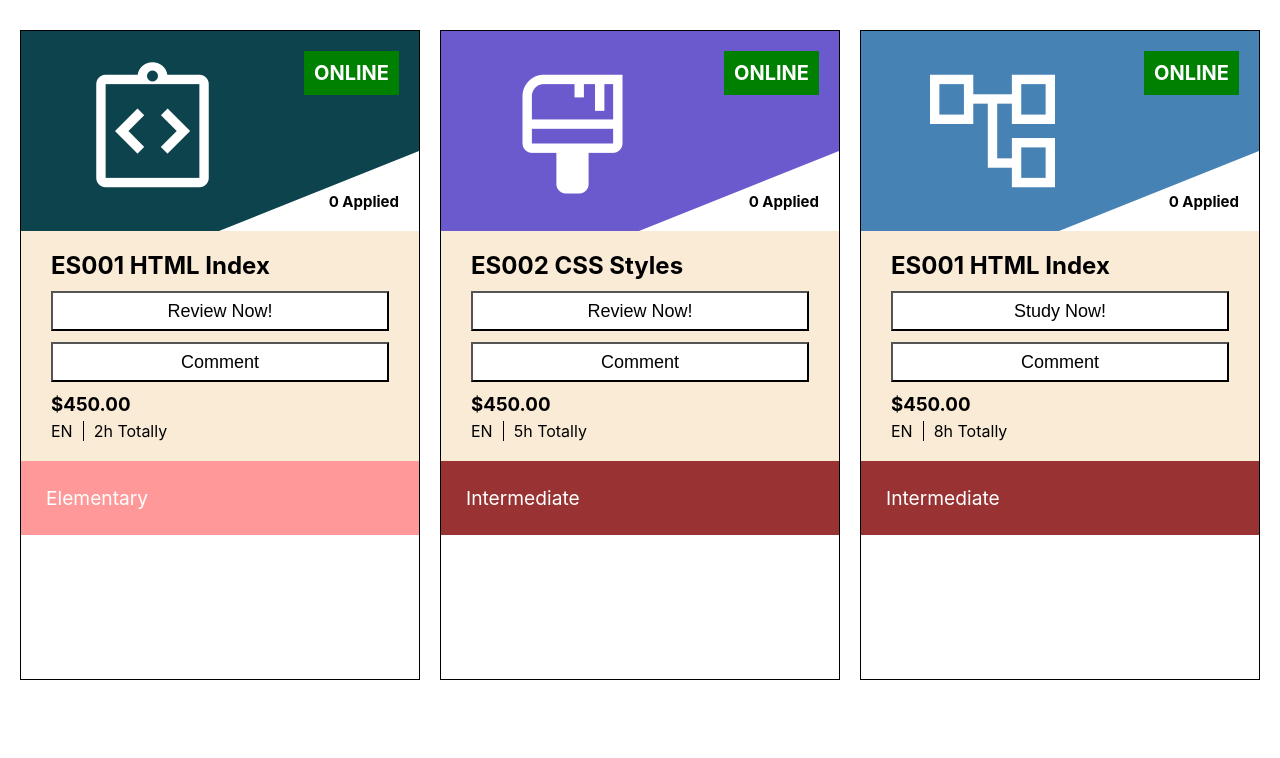
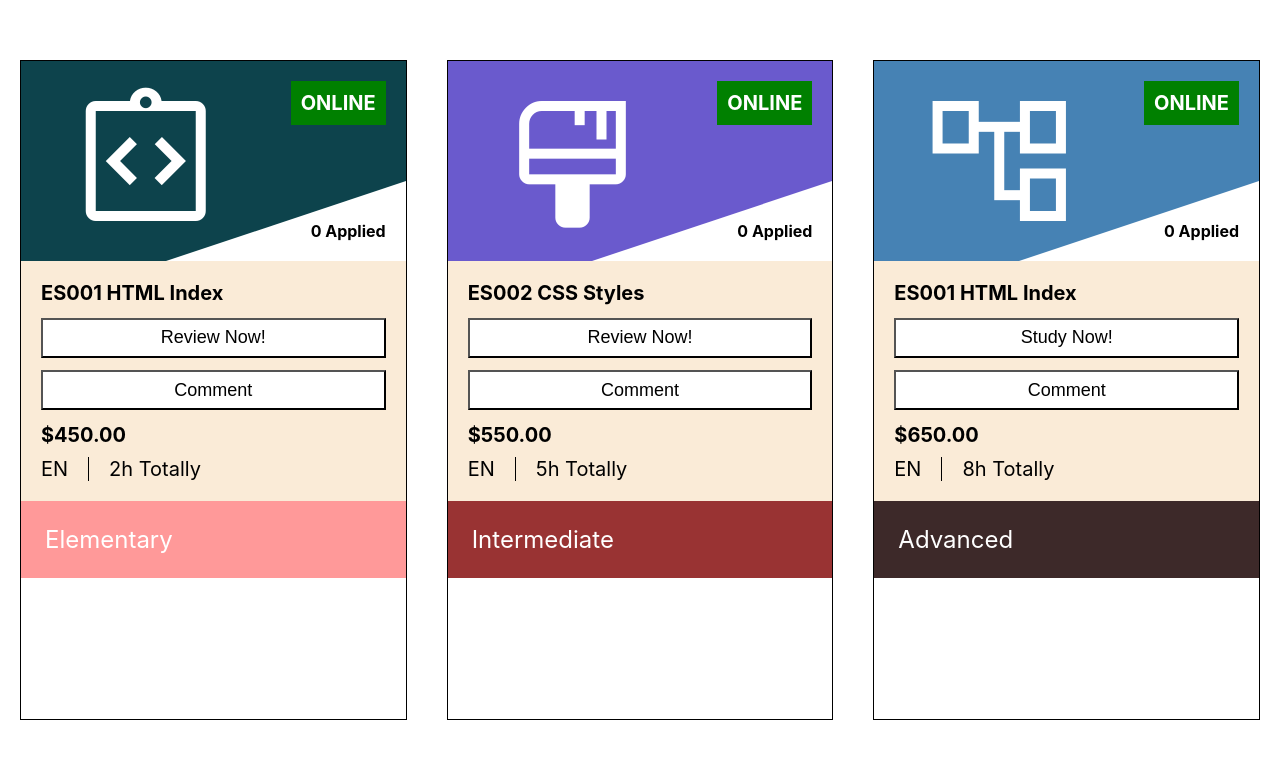
Before and after one commit to mcraskyee/small-products, a React (Create React App) app in the folder react-course-card/: page / in a window 1280 px wide. Shown: the top 758 px of the page. Built offline with nearby package versions, Linux system fonts and the light colour scheme.

Commit message:
add course price props and set up mocData

```diff
--- /dev/null
+++ b/react-course-card/src/App.css
@@ -0,0 +1,6 @@
+.App {
+  display: flex;
+  justify-content: center;
+  align-items: center;
+  margin: 0;
+}
--- a/react-course-card/src/App.js
+++ b/react-course-card/src/App.js
@@ -1,49 +1,16 @@
+import "./App.css";
+import coursesData from "./Redux/data";
 import CourseCard from "./components/courseCard/CourseCard";
 
-let courses = [
-  {
-    id: 1,
-    title: "ES001 HTML Index",
-    difficulty: "Elementary",
-    duration: "2h",
-    isCompleted: true,
-    icon: "integration_instructions",
-    cardTopColor: "rgb(13, 67, 76)",
-  },
-  {
-    id: 2,
-    title: "ES002 CSS Styles",
-    difficulty: "Intermediate",
-    duration: "5h",
-    isCompleted: true,
-    icon: "format_paint",
-    cardTopColor: "rgb(106, 90, 205)",
-  },
-  {
-    id: 3,
-    title: "ES001 HTML Index",
-    difficulty: "Intermediate",
-    duration: "8h",
-    isCompleted: false,
-    icon: "account_tree",
-    cardTopColor: "rgb(70, 130, 180)",
-  },
-];
-
 function App() {
-  const style = {
-    display: "flex",
-    justifyContent: "center",
-    alignItems: "center",
-    margin: "0",
-  };
   return (
-    <div className="App" style={style}>
-      {courses.map((course) => (
+    <div className="App">
+      {coursesData.map((course) => (
         <CourseCard
           key={course.id}
           title={course.title}
           difficulty={course.difficulty}
+          price={course.price.toFixed(2)}
           duration={course.duration}
           isCompleted={course.isCompleted}
           icon={course.icon}
--- /dev/null
+++ b/react-course-card/src/Redux/data.js
@@ -0,0 +1,34 @@
+let coursesData = [
+  {
+    id: 1,
+    title: "ES001 HTML Index",
+    difficulty: "Elementary",
+    price: 450,
+    duration: "2h",
+    isCompleted: true,
+    icon: "integration_instructions",
+    cardTopColor: "rgb(13, 67, 76)",
+  },
+  {
+    id: 2,
+    title: "ES002 CSS Styles",
+    difficulty: "Intermediate",
+    price: 550,
+    duration: "5h",
+    isCompleted: true,
+    icon: "format_paint",
+    cardTopColor: "rgb(106, 90, 205)",
+  },
+  {
+    id: 3,
+    title: "ES001 HTML Index",
+    difficulty: "Advanced",
+    price: 650,
+    duration: "8h",
+    isCompleted: false,
+    icon: "account_tree",
+    cardTopColor: "rgb(70, 130, 180)",
+  },
+];
+
+export default coursesData;
--- a/react-course-card/src/components/courseCard/CourseCard.css
+++ b/react-course-card/src/components/courseCard/CourseCard.css
@@ -2,12 +2,13 @@
   box-sizing: border-box;
   padding: 0;
   margin: 0;
+  font-size: 20px;
 }
 
 .card {
-  margin: 30px 10px;
-  width: 400px;
-  height: 650px;
+  margin: 3rem 1rem;
+  width: 40rem;
+  height: 33rem;
   border: 1px solid #000;
   overflow: hidden;
 }
@@ -18,7 +19,7 @@
   justify-content: center;
   text-align: center;
   position: relative;
-  height: 200px;
+  height: 10rem;
   color: #fff;
 }
 
@@ -29,14 +30,14 @@
   bottom: 0;
   width: 0;
   height: 0;
-  border-left: 200px solid transparent;
-  border-bottom: 80px solid;
+  border-left: 12rem solid transparent;
+  border-bottom: 4rem solid;
 }
 
 .card-top-icon {
   display: inline-block;
-  font-size: 150px;
-  margin: 25px auto;
+  font-size: 8rem;
+  margin: 1rem auto;
 }
 
 .card-top-content {
@@ -44,17 +45,17 @@
   flex-direction: column;
   justify-content: space-between;
   align-items: end;
-  margin: 20px;
+  margin: 1rem;
 }
 
 .card-top-content-online {
-  font-size: 20px;
+  font-size: 1rem;
   background-color: green;
-  padding: 10px;
+  padding: 0.5rem;
 }
 
 .card-top-content-applies {
-  font-size: 15px;
+  font-size: 0.8rem;
   color: #000;
   z-index: 100;
 }
@@ -65,13 +66,13 @@
   flex-direction: column;
   justify-content: space-between;
   background-color: antiquewhite;
-  height: 230px;
-  padding: 20px 30px;
+  height: 12rem;
+  padding: 1rem;
 }
 
 .card-main-button {
   display: inline-block;
-  height: 40px;
+  height: 2rem;
   background-color: #fff;
   font-size: large;
 }
@@ -85,25 +86,25 @@
 
 .card-main-bottom-context {
   display: flex;
-  margin-top: 5px;
+  margin-top: 0.5rem;
 }
 
 .card-main-bottom-context-language {
-  padding-right: 10px;
+  padding-right: 1rem;
   border-right: 1px solid #000;
 }
 
 .card-main-bottom-context-time {
-  margin-left: 10px;
+  margin-left: 1rem;
 }
 
 /* card-footer */
 .card-footer {
-  padding: 15px;
+  padding: 0.6rem;
 }
 
 .card-footer-difficulty {
-  margin: 10px auto 10px 10px;
+  margin: 0.6rem auto 0.6rem 0.6rem;
   color: #fff;
   font-size: larger;
 }
@@ -113,21 +114,23 @@
   display: flex;
   flex-direction: column;
   background-color: antiquewhite;
-  width: 400px;
-  height: 150px;
-  padding: 20px;
+  width: 20rem;
+  height: 10rem;
+  padding: 1rem;
 }
 
 .card-comment-content {
   display: inline-block;
+  width: 17.5rem;
   resize: none;
-  height: 60px;
-  margin-bottom: 10px;
+  height: 3rem;
+  margin-bottom: 0.6rem;
 }
 
 .card-comment-submit {
   display: inline-block;
-  height: 40px;
+  width: 17.5rem;
+  height: 2rem;
   background-color: #fff;
   font-size: large;
   cursor: pointer;
--- a/react-course-card/src/components/courseCard/CourseCard.jsx
+++ b/react-course-card/src/components/courseCard/CourseCard.jsx
@@ -61,7 +61,7 @@ const CourseCard = (props) => {
           Comment
         </button>
         <div className="card-main-bottom">
-          <h3 className="card-main-bottom-price">$450.00</h3>
+          <h3 className="card-main-bottom-price">{`$${props.price}`}</h3>
           <div className="card-main-bottom-context">
             <p className="card-main-bottom-context-language">EN</p>
             <p className="card-main-bottom-context-time">{`${props.duration} Totally`}</p>
```
